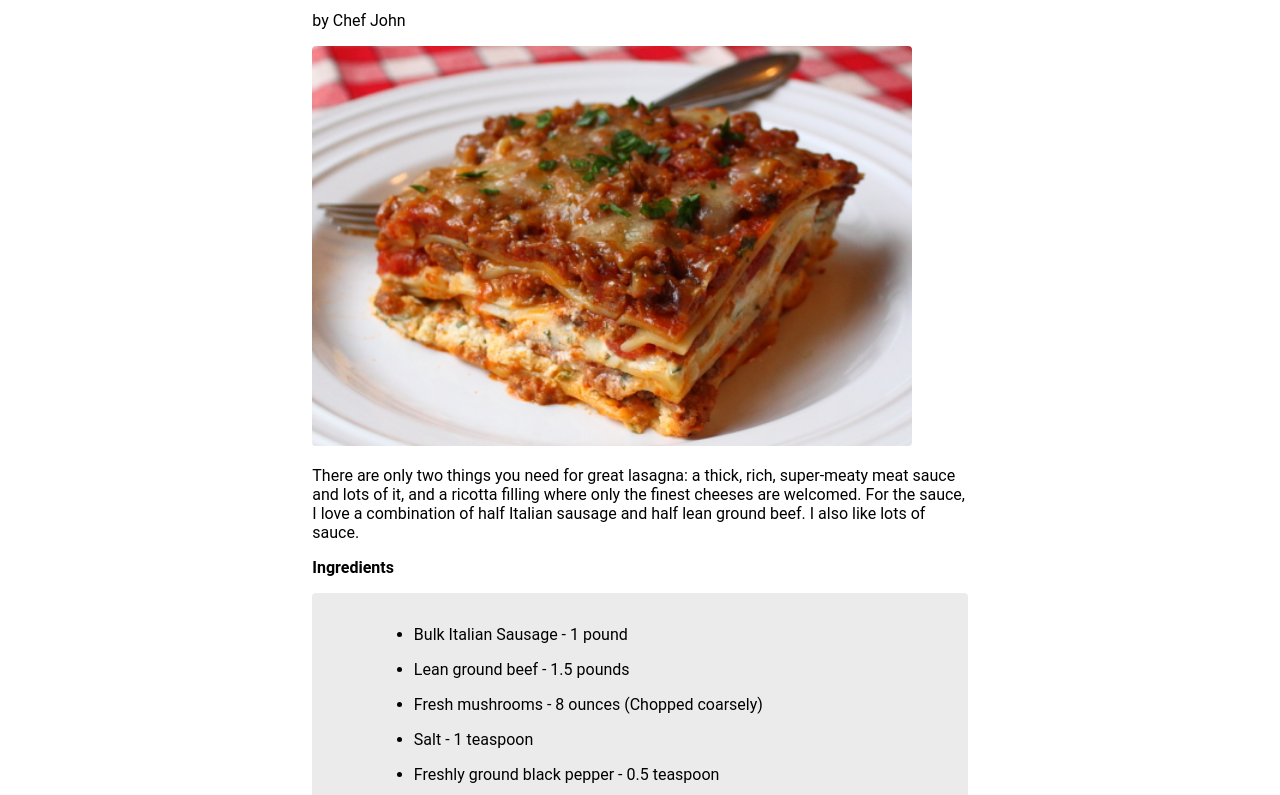
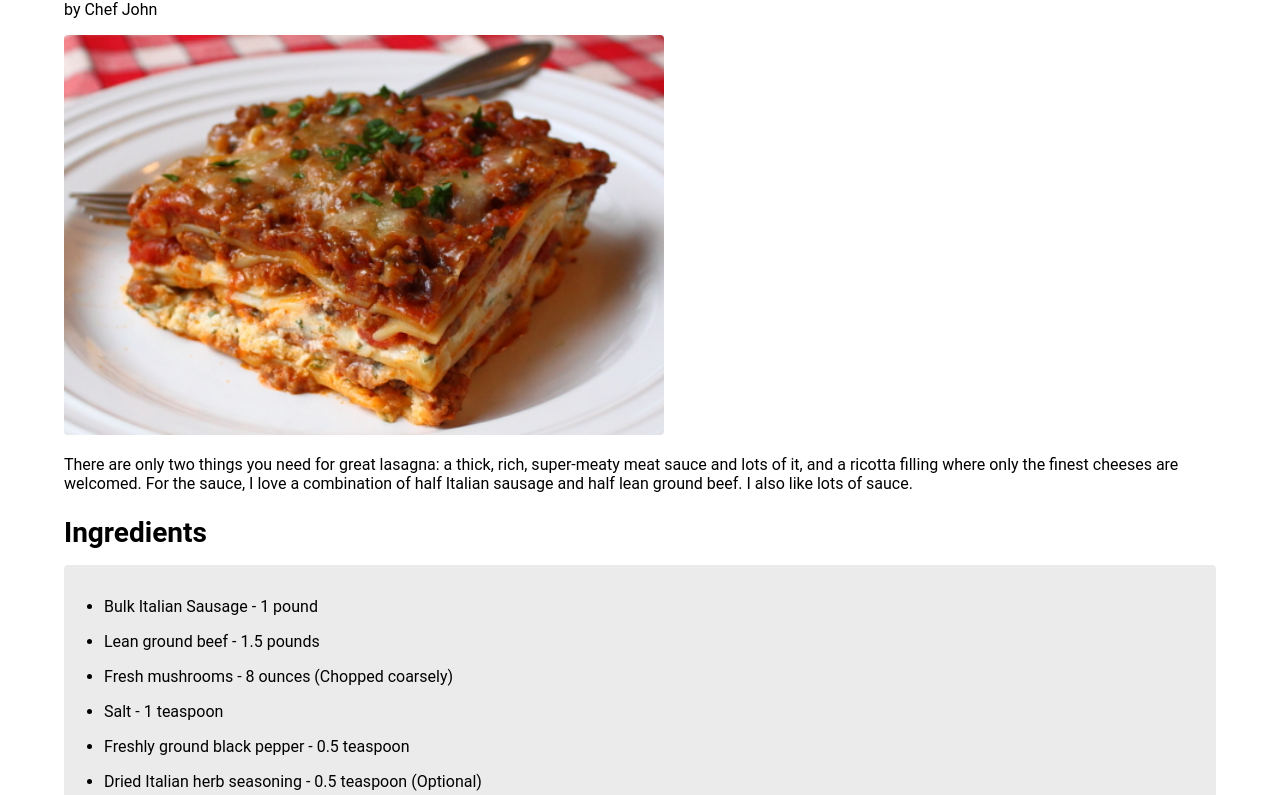
Before and after one commit to devebe/odin-recipes, a plain HTML site: page recipes/lasagna.html in a window 1280 px wide. Shown: the part 117-912 px from the top of the page. Drawn offline with Linux system fonts and the light colour scheme; files that its build step writes are made by us from their sources.

Commit message:
Modify styles on odin-recipes pages

```diff
--- a/css/styles.css
+++ b/css/styles.css
@@ -1,12 +1,26 @@
 * {
-    font-family: "Roboto", Arial, sans-serif;
+    font-family: "Roboto", "PT Sans", Arial, sans-serif;
     font-size: 1rem;
-    margin-left: 10%;
-    margin-right: 10%;
+    font-weight: 400;
+}
+
+.wrapper {
+    margin-left: 5%;
+    margin-right: 5%;
+}
+
+h1, h2, h3, h4, h5 {
+    font-weight: 600;
+    font-size: 1.25rem;
+    margin-bottom: 1rem;
 }
 
 h1 {
     font-size: 2.5rem;
+}
+
+h2 {
+    font-size: 1.75rem;
 }
 
 img {
@@ -28,11 +42,11 @@ li {
 }
 
 a {
-    color: #2175d9;
+    color: #0A5DCF;
     text-decoration: none;
 }
 
 a:hover {
-    color: #2e2e2e;
-    border-bottom: 0.2em solid #ff6500;
+    color: #640ACF;
+    border-bottom: 0.15rem solid;
 }
--- a/recipes/lasagna.html
+++ b/recipes/lasagna.html
@@ -3,9 +3,9 @@
 <head>
     <meta charset="utf-8">
     <title>Lasagna - Odin Recipes</title>
-    <link rel="stylesheet" href="./css/styles.css">
+    <link rel="stylesheet" href="../css/styles.css">
 </head>
-<body>
+<body class="wrapper">
     <a href="../index.html">Back to overview</a>
 
     <h1>Lasagna</h1>
```
Also changed, not shown: index.html (+1 -1 lines), recipes/bruschetta.html (+2 -2 lines), recipes/tiramisu.html (+2 -2 lines).
